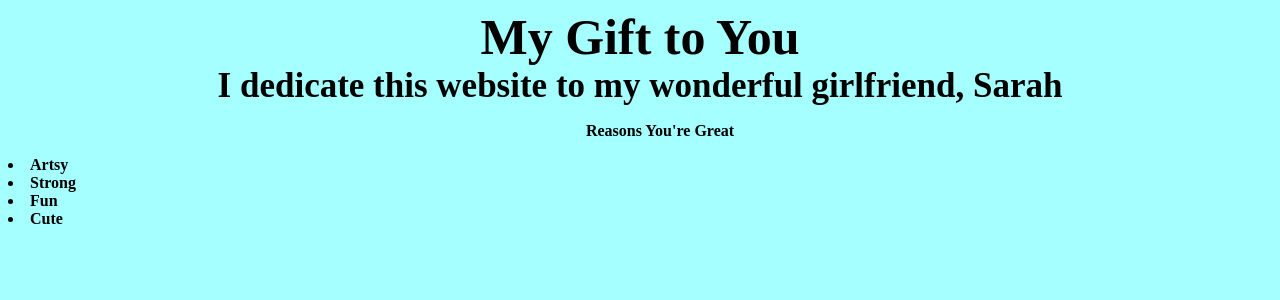
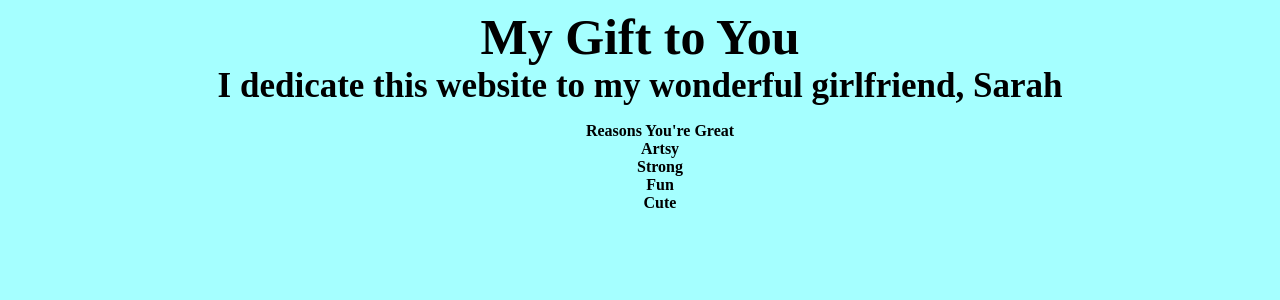
Before and after one commit to definitelynotillegal/definitelynotillegal.github.io, a Jekyll site: the page index.html, which Jekyll copies as it is, in a window 1280 px wide. Shown: the top 300 px of the page. Built offline with Jekyll 4.4.1, drawn with Linux system fonts in a browser that asks for light colours.

Commit message:
Update index.html

```diff
--- a/index.html
+++ b/index.html
@@ -9,12 +9,13 @@
             <body>
                     <center><b style="font-size:50px" style="font-face:helvetica">My Gift to You</b></center>
                         <center><b style="font-size:35px">I dedicate this website to my wonderful girlfriend, Sarah</b></center>
-                    <center><b><ul style="list-style: none;">Reasons You're Great</center>
+                    <center><b><ul style="list-style: none;">Reasons You're Great
                         <li>Artsy</li>
                         <li>Strong</li>
                         <li>Fun</li>
                         <li>Cute</li>
                         </ul></b>
+                    </center>
             </body>
                 </head>
     </html>
```
